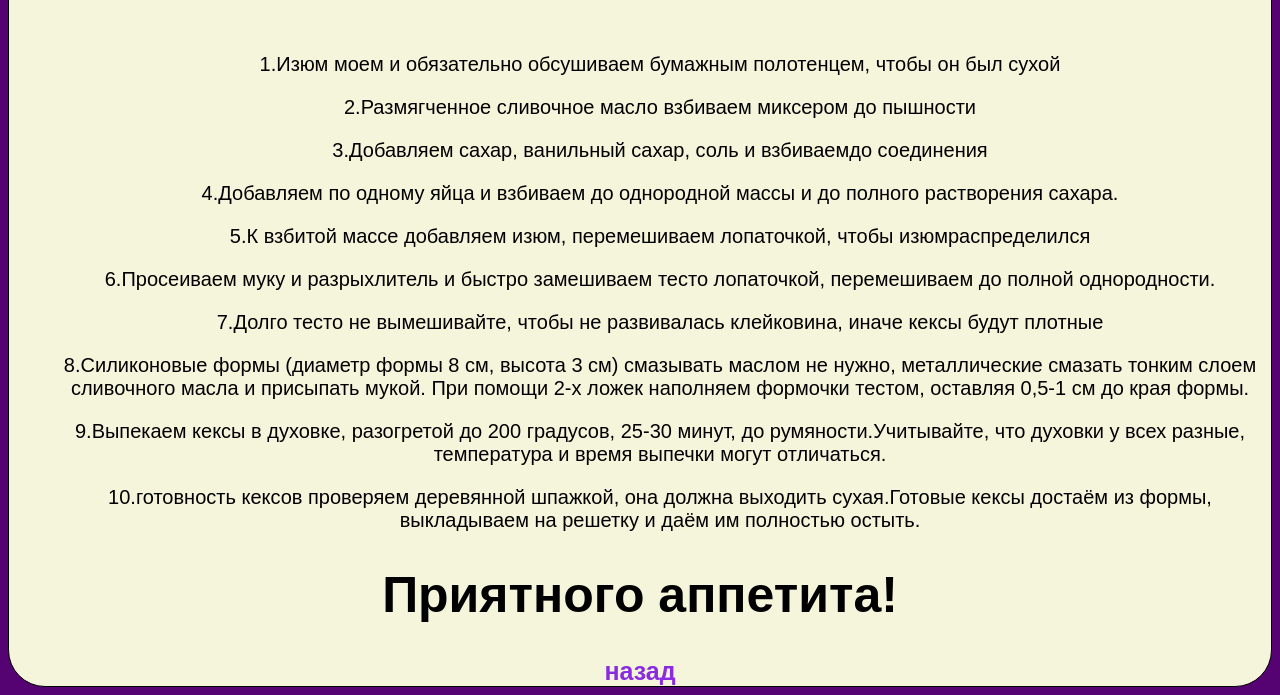
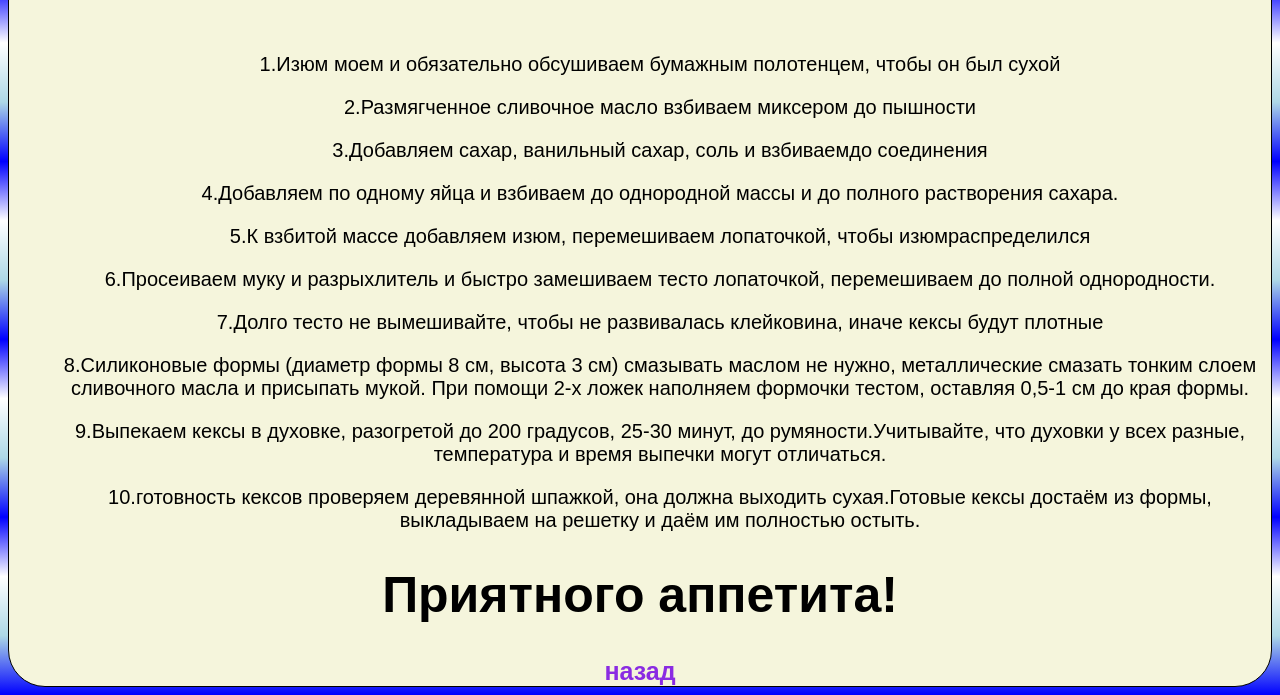
Before and after one commit to GermanChernev/home-work-1, a plain HTML site: page d.html in a window 1280 px wide. Shown: the part 135-830 px from the top of the page. Drawn offline with Linux system fonts and the light colour scheme.

Commit message:
Update ccss.css

```diff
--- a/ccss.css
+++ b/ccss.css
@@ -129,7 +129,7 @@ section {
 }
 
 html {
-    background-color: #550272;
+    background-image: linear-gradient(to bottom, lightblue, white, blue, white, lightblue, blue, white, lightblue, blue , white, lightblue, blue, white, lightblue, blue);
 }
 
 body {
```
